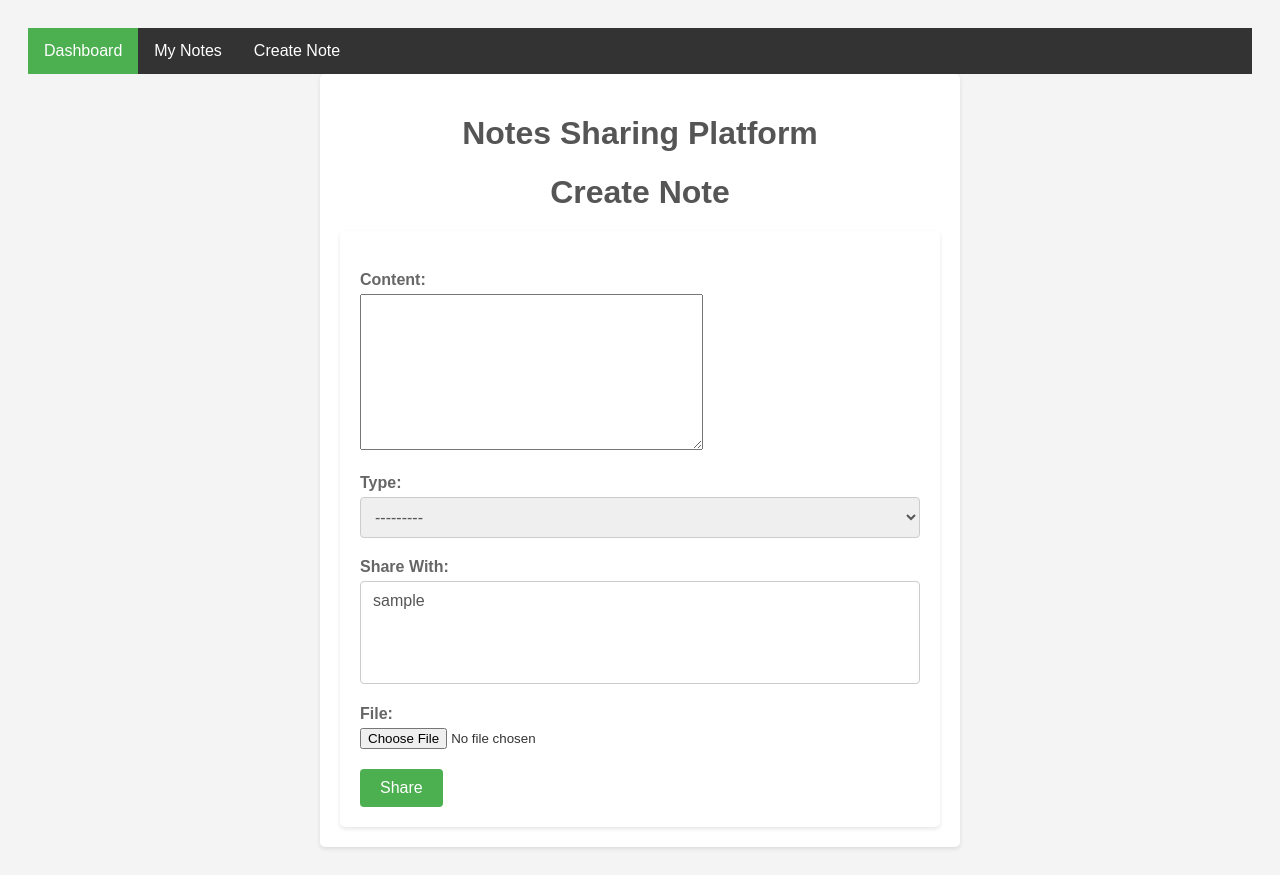
After one commit to LarsenMathias/sharef, a Django app: page /create/ in a window 1280 px wide. The commit adds this page. Run offline with Django 4.2, Linux system fonts and the light colour scheme; the visitor is signed in with stand-in values (Sample User, id 1); data comes from the database, SQL or seed files in the repository.

Commit message:
coommit changes

```diff
--- /dev/null
+++ b/shareapp/forms.py
@@ -0,0 +1,6 @@
+from django import forms
+from .models import Note
+class NoteForm(forms.ModelForm):
+    class Meta:
+        model=Note
+        fields=['content','type','shared_with','file_name']
--- /dev/null
+++ b/shareapp/templates/create_note.html
@@ -0,0 +1,101 @@
+<!-- create_note.html -->
+
+{% extends 'index.html' %}
+
+{% block title %}
+Create Note
+{% endblock %}
+
+{% block content %}
+<style>
+  body {
+    font-family: Arial, sans-serif;
+    background-color: #f4f4f4;
+    padding: 20px;
+    color: #333;
+  }
+
+  h1 {
+    text-align: center;
+    margin-bottom: 20px;
+    color: #555;
+  }
+
+  .container {
+    max-width: 600px;
+    margin: 0 auto;
+    padding: 20px;
+    background-color: #fff;
+    box-shadow: 0 2px 4px rgba(0, 0, 0, 0.1);
+    border-radius: 5px;
+  }
+
+  .form-container {
+    margin-top: 20px;
+  }
+
+  .form-group {
+    margin-bottom: 20px;
+  }
+
+  label {
+    display: block;
+    margin-bottom: 5px;
+    font-weight: bold;
+    color: #666;
+  }
+
+  input[type="text"],
+  input[type="password"],
+  select {
+    width: 100%;
+    padding: 10px;
+    font-size: 16px;
+    border: 1px solid #ccc;
+    border-radius: 4px;
+    box-sizing: border-box;
+    color: #555;
+  }
+
+  button {
+    padding: 10px 20px;
+    font-size: 16px;
+    background-color: #4caf50;
+    color: #fff;
+    border: none;
+    border-radius: 4px;
+    cursor: pointer;
+  }
+
+  button:hover {
+    background-color: #45a049;
+  }
+</style>
+
+<h1>Create Note</h1>
+
+<div class="container">
+  <div class="form-container">
+    <form enctype="multipart/form-data" action="" method="post">
+      {% csrf_token %}
+      <div class="form-group">
+        <label for="content">Content:</label>
+        {{ form.content }}
+      </div>
+      <div class="form-group">
+        <label for="type">Type:</label>
+        {{ form.type }}
+      </div>
+      <div class="form-group">
+        <label for="shared_with">Share With:</label>
+        {{ form.shared_with }}
+      </div>
+      <div class="form-group">
+        <label for="file">File:</label>
+        {{ form.file_name }}
+      </div>
+      <button type="submit">Share</button>
+    </form>
+  </div>
+</div>
+{% endblock %}
--- a/shareapp/templates/index.html
+++ b/shareapp/templates/index.html
@@ -1,5 +1,3 @@
-<!-- index.html -->
-
 <!DOCTYPE html>
 <html>
 <head>
@@ -49,36 +47,49 @@
       margin-right: 10px;
       text-decoration: none;
     }
+    body {
+      font-family: Arial, sans-serif;
+      background-color: #f1f1f1;
+      padding: 20px;
+    }
+
+    .navbar {
+      background-color: #333;
+      overflow: hidden;
+    }
+
+    .navbar a {
+      float: left;
+      color: #fff;
+      text-align: center;
+      padding: 14px 16px;
+      text-decoration: none;
+    }
+
+    .navbar a:hover {
+      background-color: #ddd;
+      color: #333;
+    }
+
+    .navbar a.active {
+      background-color: #4caf50;
+      color: #fff;
+    }
+
   </style>
 </head>
+<body>
+  <div class="navbar">
+    <a href="{% url 'dashboard' %}" class="active">Dashboard</a>
+    <a href="{% url 'display_notes' %}">My Notes</a>
+    <a href="{% url 'create_note' %}">Create Note</a>
+    <!-- Add more links as needed -->
+  </div>
 <body>
   <div class="container">
     <h1>Notes Sharing Platform</h1>
 
-<!-- notes.html -->
-
-<!DOCTYPE html>
-<html>
-<head>
-  <title>My Notes</title>
-</head>
-<body>
-  <ul>
-    {% for note in notes %}
-    <li>
-
-      <p>{{ note.content }}</p>
-      <p>Type: {{ note.get_type_display }}</p>
-      <p>Created at: {{ note.created_at }}</p>
-      <a href="{{ note.file_name.url }}">{{ note.file_name }}</a>
-      <!-- Display other fields as needed -->
-    </li>
-    {% empty %}
-    <li>No notes available.</li>
-    {% endfor %}
-  </ul>
-</body>
-</html>
+    {% block content %}{% endblock %}
 
   </div>
 </body>
--- a/shareapp/urls.py
+++ b/shareapp/urls.py
@@ -6,4 +6,5 @@
     path('index',views.index,name='dashboard'),
      path('notes/', views.display_notes, name='display_notes'),
      path('register/', views.register, name='register'),
+     path('create/', views.create_note, name='create_note'),
 ]
--- a/shareapp/views.py
+++ b/shareapp/views.py
@@ -8,6 +8,7 @@
 from django.contrib.auth.models import User
 from django.contrib.auth import authenticate, login
 from django.contrib import messages
+from .forms import NoteForm
 @login_required
 def login_view(request):
     if request.method == 'POST':
@@ -21,13 +22,26 @@
             messages.error(request, 'Invalid username or password.')
 
     return render(request, 'login.html')
+@login_required
+def create_note(request):
+    if request.method == 'POST':
+        form = NoteForm(request.POST, request.FILES or None)
+        if form.is_valid():
+            note = form.save(commit=False)
+            note.user = request.user  # Assign the current user to the note
+            note.save()
+            form.save_m2m()
+            return render(request, 'create_note.html', {'form': form})
+    else:
+        form = NoteForm()
+    return render(request, 'create_note.html', {'form': form})
 def index(request):
     return render(request,'index.html')
 def display_notes(request):
-    user_notes = Note.objects.filter(user=request.user)
     shared_notes = Note.objects.filter(shared_with=request.user)
-    notes = user_notes | shared_notes
+    notes = shared_notes
     return render(request, 'notes.html', {'notes': notes})
+
 
 def register(request):
     if request.method == 'POST':
```
Also changed, not shown: shareapp/templates/notes.html (+24 -44 lines).
